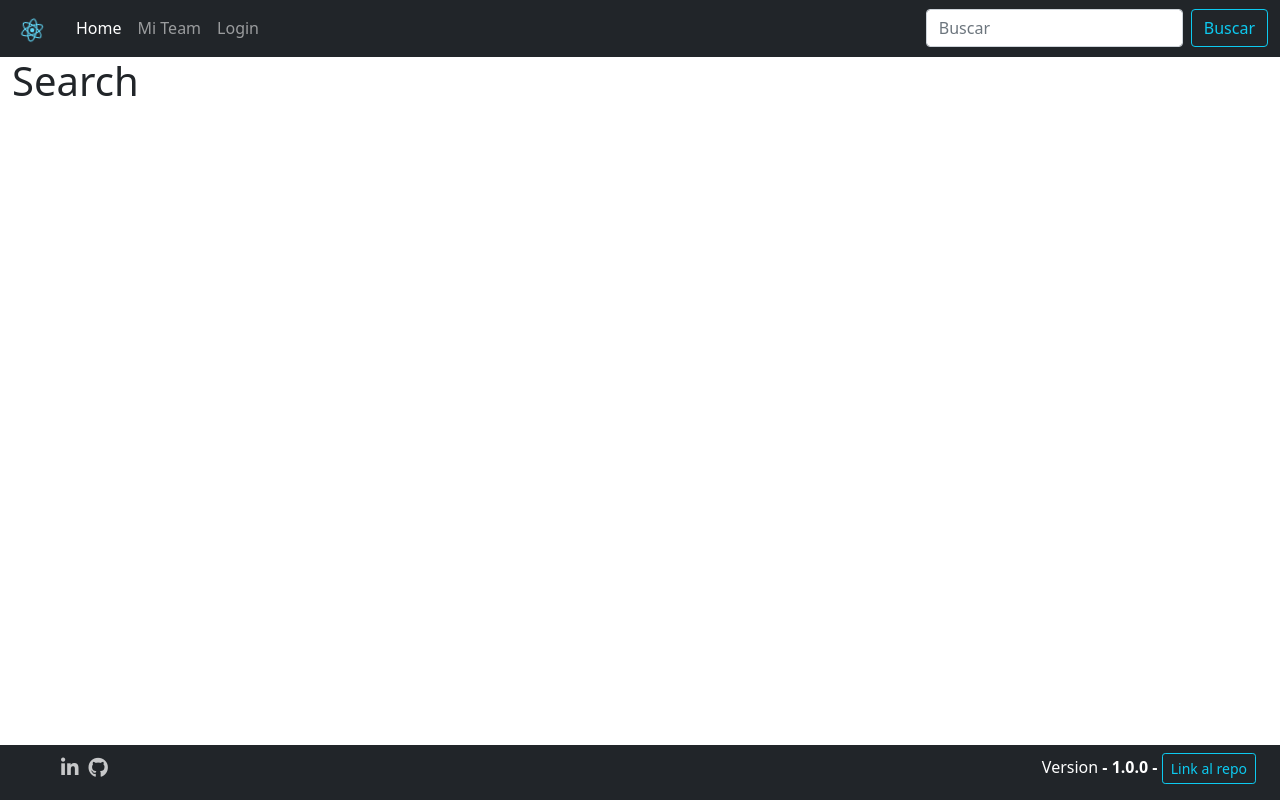
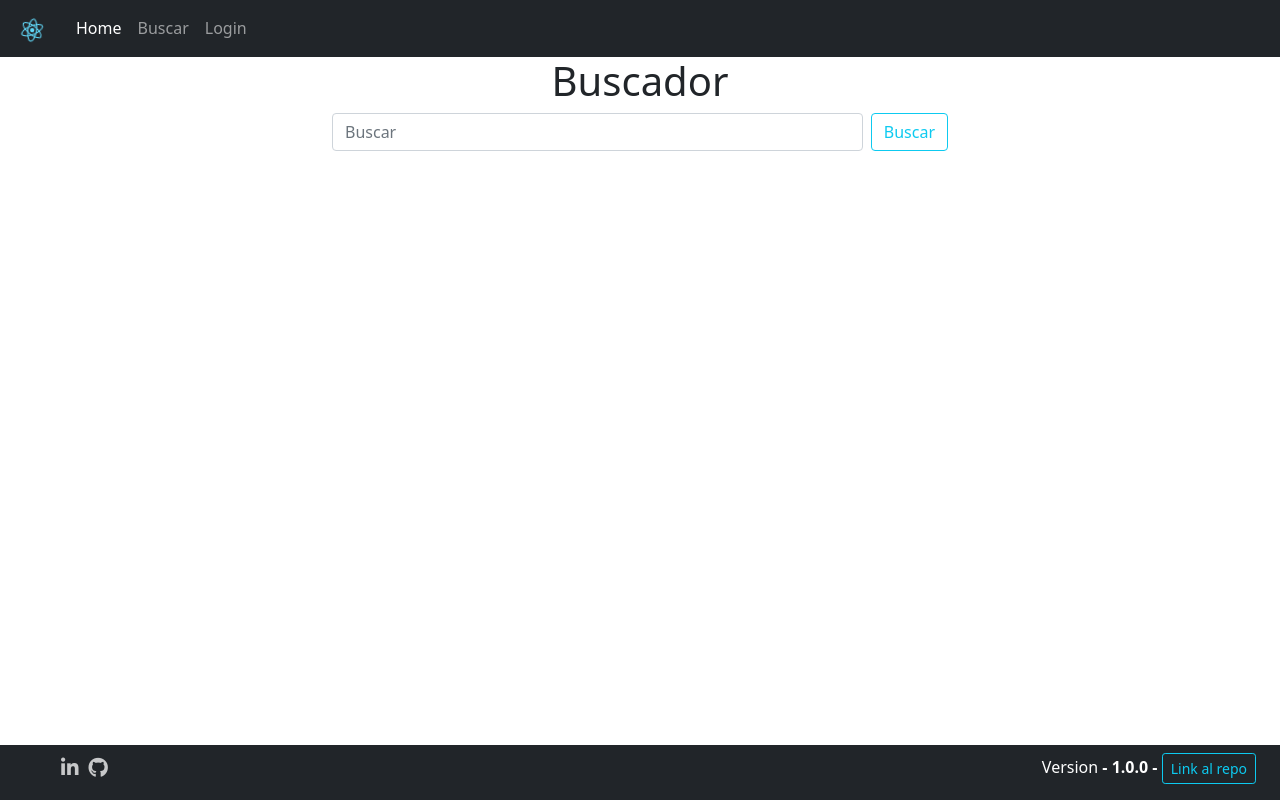
Before and after one commit to Maxi-rpc/React-Superhero, a React (Create React App) app: page /search in a window 1280 px wide. Built offline with nearby package versions, Linux system fonts and the light colour scheme.

Commit message:
Page
Se agrega Page search y componentes, se continua desarrollo

```diff
--- a/src/App.js
+++ b/src/App.js
@@ -13,7 +13,7 @@ function App() {
 				<Template>
 					<Route exact path="/login" component={Login}></Route>
 					<Route exact path="/" component={Home}></Route>
-					<Route exact path="/Search" component={Search}></Route>
+					<Route exact path="/search" component={Search}></Route>
 				</Template>
 			</Switch>
 		</BrowserRouter>
--- /dev/null
+++ b/src/components/form/SearchBar.js
@@ -0,0 +1,40 @@
+import { Formik, Form, Field, ErrorMessage } from "formik";
+
+export const SearchBar = () => {
+	return (
+		<>
+			<Formik
+				// valor del input
+				initialValues={{
+					search: "",
+				}}
+				validate={(valores) => {
+					let errores = {};
+
+					return errores;
+				}}
+				onSubmit={(valores, { resetForm }) => {
+					resetForm();
+					console.log(valores);
+					console.log("form submit");
+				}}
+			>
+				{({ errors }) => (
+					<Form>
+						<div className="d-flex">
+							<Field
+								className="form-control me-2"
+								type="search"
+								placeholder="Buscar"
+								aria-label="Search"
+								id="search"
+								name="search"
+							/>
+							<button className="btn btn-outline-info">Buscar</button>
+						</div>
+					</Form>
+				)}
+			</Formik>
+		</>
+	);
+};
--- a/src/components/navbar/Navbar.js
+++ b/src/components/navbar/Navbar.js
@@ -28,8 +28,8 @@ export default function Navbar() {
 								</Link>
 							</li>
 							<li className="nav-item">
-								<Link className="nav-link" to="/team">
-									Mi Team
+								<Link className="nav-link" to="/search">
+									Buscar
 								</Link>
 							</li>
 							<li className="nav-item">
@@ -38,17 +38,6 @@ export default function Navbar() {
 								</Link>
 							</li>
 						</ul>
-						<form className="d-flex">
-							<input
-								className="form-control me-2"
-								type="search"
-								placeholder="Buscar"
-								aria-label="Search"
-							/>
-							<button className="btn btn-outline-info" type="submit">
-								Buscar
-							</button>
-						</form>
 					</div>
 				</div>
 			</nav>
--- a/src/pages/search/Search.js
+++ b/src/pages/search/Search.js
@@ -1,7 +1,14 @@
+import { Title } from "../../components/title/Title";
+import { SearchBar } from "../../components/form/SearchBar";
 export default function Search() {
 	return (
 		<>
-			<h1>Search</h1>
+			<Title titulo="Buscador"></Title>
+			<div className="row justify-content-center">
+				<div className="col-6">
+					<SearchBar></SearchBar>
+				</div>
+			</div>
 		</>
 	);
 }
```
